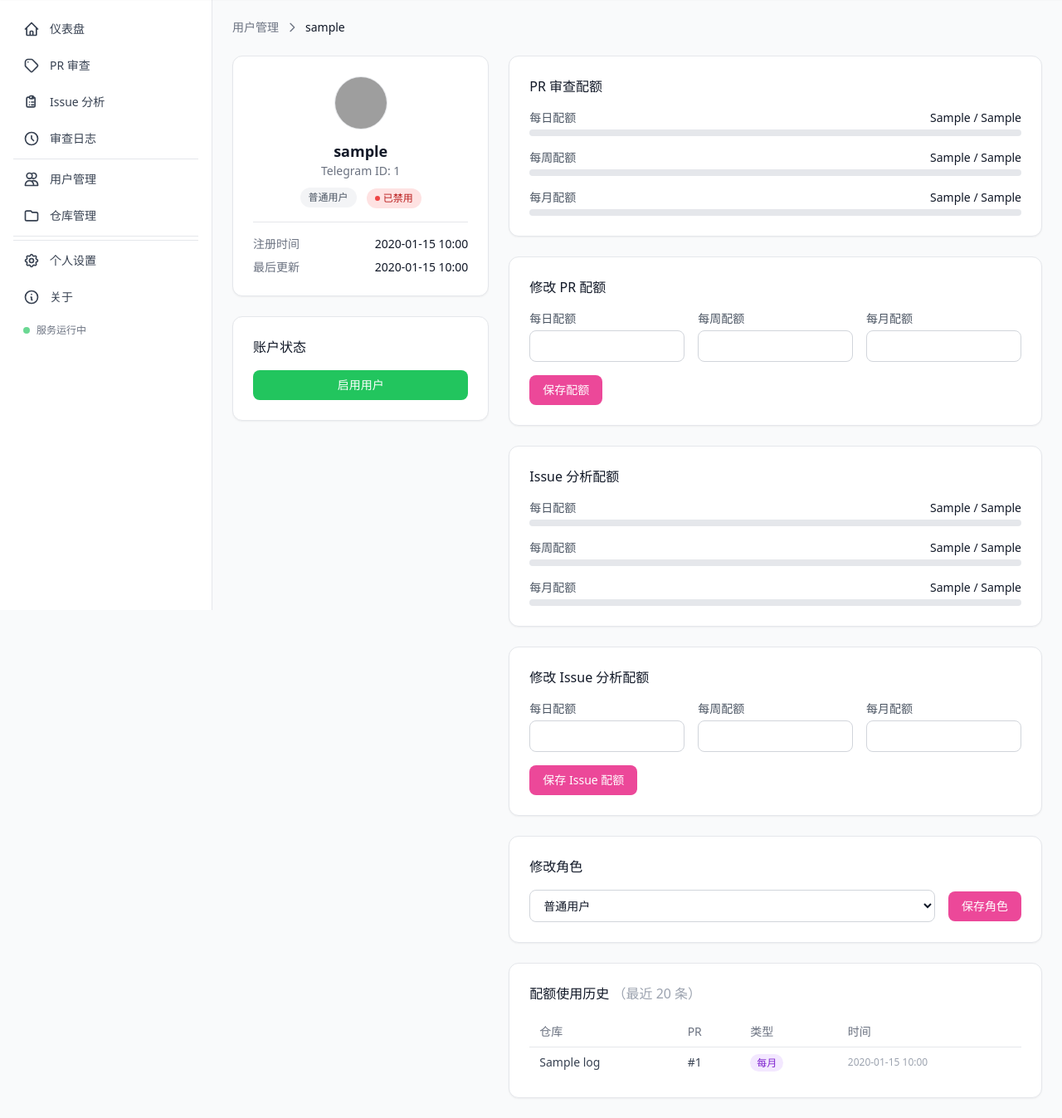
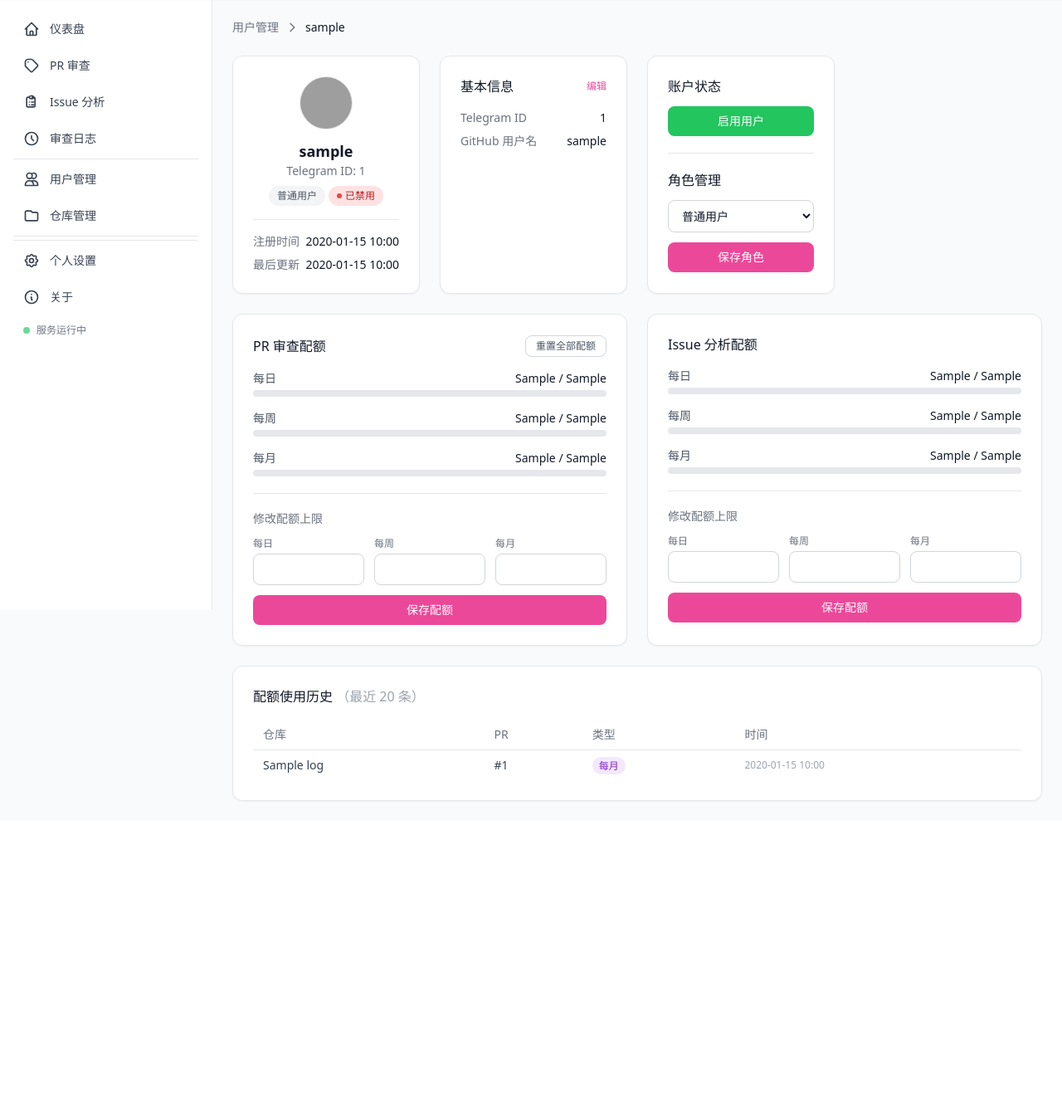
Before and after one commit to Sakura520222/Sakura-AI-Reviewer, a FastAPI app: template backend/webui/templates/user_detail.html in a window 1280 px wide. Shown: the part 65-1412 px from the top of the page at 83% size. After the commit the page ends 1031 px from the top, so only its background shows below. Run offline with FastAPI, Linux system fonts and the light colour scheme; the template is opened without the code that fills it: most values are stand-ins (such as "Sample title", 1, 10 or a date in 2020); parts of the project's set-up code (start-up, migrations or seed data) failed here and were passed over; some libraries are stand-ins or nearby versions; grey boxes are pictures that could not be loaded.

Commit message:
feat(webui): 新增用户删除、信息修改和配额重置功能
- 新增用户删除接口，仅超级管理员可操作，支持删除自身限制和操作日志记录
- 新增用户信息修改接口，支持更新 Telegram ID 和 GitHub 用户名，包含唯一性校验
- 新增用户配额重置接口，支持管理员重置用户各类配额使用量
- 优化用户详情页面布局，调整卡片排列和样式以支持新功能

```diff
--- a/backend/webui/templates/user_detail.html
+++ b/backend/webui/templates/user_detail.html
@@ -4,7 +4,7 @@
 
 {% block content %}
 <div class="space-y-6">
-    <!-- 面包屑 + 提示消息 -->
+    <!-- 面包屑 -->
     <div>
         <nav class="flex items-center gap-2 text-sm text-gray-500 dark:text-gray-400">
             <a href="/webui/users/" class="hover:text-pink-600 dark:hover:text-pink-400">用户管理</a>
@@ -13,10 +13,9 @@
         </nav>
     </div>
 
-    <div class="grid grid-cols-1 lg:grid-cols-3 gap-6">
-        <!-- 左侧：基本信息 -->
-        <div class="lg:col-span-1 space-y-6">
-            <!-- 用户信息卡片 -->
+    <!-- 第一行：用户信息 + 基本信息编辑 + 账户状态 + 角色管理 -->
+    <div class="grid grid-cols-1 md:grid-cols-2 xl:grid-cols-4 gap-6">
+        <!-- 用户头像卡片 -->
         <div class="bg-white dark:bg-gray-800 rounded-xl border border-gray-200 dark:border-gray-700 shadow-sm p-6">
             <div class="text-center">
                 {% if target_user.github_username %}
@@ -32,7 +31,7 @@
                 </div>
                 <h2 class="mt-3 text-lg font-bold">{{ target_user.github_username or '未设置' }}</h2>
                 <p class="text-sm text-gray-500 dark:text-gray-400">Telegram ID: {{ target_user.telegram_id }}</p>
-                    <div class="mt-2">
+                <div class="mt-2 flex flex-wrap items-center justify-center gap-1">
                     {% if target_user.role == 'super_admin' %}
                     <span class="inline-flex items-center px-2.5 py-1 rounded-full text-xs font-medium bg-purple-100 dark:bg-purple-900/30 text-purple-700 dark:text-purple-400">超级管理员</span>
                     {% elif target_user.role == 'admin' %}
@@ -41,17 +40,16 @@
                     <span class="inline-flex items-center px-2.5 py-1 rounded-full text-xs font-medium bg-gray-100 dark:bg-gray-700 text-gray-600 dark:text-gray-400">普通用户</span>
                     {% endif %}
                     {% if target_user.is_active %}
-                        <span class="inline-flex items-center gap-1 ml-2 px-2.5 py-1 rounded-full text-xs font-medium bg-green-100 dark:bg-green-900/30 text-green-700 dark:text-green-400">
+                    <span class="inline-flex items-center gap-1 px-2.5 py-1 rounded-full text-xs font-medium bg-green-100 dark:bg-green-900/30 text-green-700 dark:text-green-400">
                         <span class="w-1.5 h-1.5 bg-green-500 rounded-full"></span>活跃
                     </span>
                     {% else %}
-                        <span class="inline-flex items-center gap-1 ml-2 px-2.5 py-1 rounded-full text-xs font-medium bg-red-100 dark:bg-red-900/30 text-red-700 dark:text-red-400">
+                    <span class="inline-flex items-center gap-1 px-2.5 py-1 rounded-full text-xs font-medium bg-red-100 dark:bg-red-900/30 text-red-700 dark:text-red-400">
                         <span class="w-1.5 h-1.5 bg-red-500 rounded-full"></span>已禁用
                     </span>
                     {% endif %}
                 </div>
             </div>
-
             <div class="mt-4 pt-4 border-t border-gray-200 dark:border-gray-700 space-y-2 text-sm">
                 <div class="flex justify-between">
                     <span class="text-gray-500 dark:text-gray-400">注册时间</span>
@@ -64,9 +62,47 @@
             </div>
         </div>
 
-            <!-- 启用/禁用 -->
+        <!-- 基本信息编辑 -->
         <div class="bg-white dark:bg-gray-800 rounded-xl border border-gray-200 dark:border-gray-700 shadow-sm p-6">
-                <h3 class="text-base font-medium mb-4">账户状态</h3>
+            <div class="flex items-center justify-between mb-4">
+                <h3 class="text-base font-medium">基本信息</h3>
+                <button type="button" onclick="toggleEditInfo()" id="edit-info-toggle"
+                        class="text-xs text-pink-500 hover:text-pink-600 transition-colors">编辑</button>
+            </div>
+            <div id="info-display" class="space-y-2 text-sm">
+                <div class="flex justify-between">
+                    <span class="text-gray-500 dark:text-gray-400">Telegram ID</span>
+                    <span>{{ target_user.telegram_id }}</span>
+                </div>
+                <div class="flex justify-between">
+                    <span class="text-gray-500 dark:text-gray-400">GitHub 用户名</span>
+                    <span>{{ target_user.github_username or '未设置' }}</span>
+                </div>
+            </div>
+            <form id="info-edit-form" method="POST" action="/webui/users/{{ target_user.id }}/info" class="hidden space-y-3"
+                  data-confirm="确定要修改此用户的基本信息吗？">
+                <input type="hidden" name="csrf_token" value="{{ csrf_token }}">
+                <div>
+                    <label class="block text-xs font-medium text-gray-500 dark:text-gray-400 mb-1">Telegram ID</label>
+                    <input type="number" name="telegram_id" value="{{ target_user.telegram_id }}" min="1" required
+                           class="w-full px-3 py-2 rounded-lg border border-gray-300 dark:border-gray-600 bg-white dark:bg-gray-700 text-sm focus:ring-2 focus:ring-pink-500 focus:border-transparent outline-none">
+                </div>
+                <div>
+                    <label class="block text-xs font-medium text-gray-500 dark:text-gray-400 mb-1">GitHub 用户名</label>
+                    <input type="text" name="github_username" value="{{ target_user.github_username or '' }}" required
+                           class="w-full px-3 py-2 rounded-lg border border-gray-300 dark:border-gray-600 bg-white dark:bg-gray-700 text-sm focus:ring-2 focus:ring-pink-500 focus:border-transparent outline-none">
+                </div>
+                <div class="flex gap-2">
+                    <button type="submit" class="flex-1 px-4 py-2 bg-pink-500 text-white rounded-lg text-sm font-medium hover:bg-pink-600 transition-colors">保存</button>
+                    <button type="button" onclick="toggleEditInfo()" class="flex-1 px-4 py-2 bg-gray-200 dark:bg-gray-700 text-gray-700 dark:text-gray-300 rounded-lg text-sm font-medium hover:bg-gray-300 dark:hover:bg-gray-600 transition-colors">取消</button>
+                </div>
+            </form>
+        </div>
+
+        <!-- 账户状态 + 角色管理 -->
+        <div class="bg-white dark:bg-gray-800 rounded-xl border border-gray-200 dark:border-gray-700 shadow-sm p-6 space-y-5">
+            <div>
+                <h3 class="text-base font-medium mb-3">账户状态</h3>
                 <form method="POST" action="/webui/users/{{ target_user.id }}/toggle"
                       data-confirm="确定要{{ '禁用' if target_user.is_active else '启用' }}此用户吗？">
                     <input type="hidden" name="csrf_token" value="{{ csrf_token }}">
@@ -80,44 +116,84 @@
                     </button>
                 </form>
             </div>
+            <div class="border-t border-gray-200 dark:border-gray-700 pt-5">
+                <h3 class="text-base font-medium mb-3">角色管理</h3>
+                <form method="POST" action="/webui/users/{{ target_user.id }}/role"
+                      data-confirm="确定要修改此用户的角色吗？">
+                    <input type="hidden" name="csrf_token" value="{{ csrf_token }}">
+                    <select name="role" class="w-full px-3 py-2 rounded-lg border border-gray-300 dark:border-gray-600 bg-white dark:bg-gray-700 text-sm mb-3 focus:ring-2 focus:ring-pink-500 focus:border-transparent outline-none">
+                        <option value="user" {% if target_user.role == 'user' %}selected{% endif %}>普通用户</option>
+                        <option value="admin" {% if target_user.role == 'admin' %}selected{% endif %}>管理员</option>
+                        <option value="super_admin" {% if target_user.role == 'super_admin' %}selected{% endif %}>超级管理员</option>
+                    </select>
+                    <button type="submit" class="w-full px-4 py-2 bg-pink-500 text-white rounded-lg text-sm font-medium hover:bg-pink-600 transition-colors">
+                        保存角色
+                    </button>
+                </form>
+            </div>
         </div>
 
-        <!-- 右侧：配额和管理 -->
-        <div class="lg:col-span-2 space-y-6">
-            <!-- PR 审查配额使用情况 -->
+        <!-- 危险操作 -->
+        {% if current_user.role == 'super_admin' and target_user.id != current_user.user_id %}
+        <div class="bg-white dark:bg-gray-800 rounded-xl border border-red-200 dark:border-red-900/50 shadow-sm p-6">
+            <h3 class="text-base font-medium mb-2 text-red-600 dark:text-red-400">危险操作</h3>
+            <p class="text-xs text-gray-500 dark:text-gray-400 mb-4">删除后无法恢复，关联的订阅和使用记录将一并清除。</p>
+            <form method="POST" action="/webui/users/{{ target_user.id }}/delete"
+                  data-confirm="确定要永久删除用户 {{ target_user.github_username or target_user.telegram_id }} 吗？此操作不可撤销。">
+                <input type="hidden" name="csrf_token" value="{{ csrf_token }}">
+                <button type="submit" class="w-full px-4 py-2 bg-red-500 hover:bg-red-600 text-white rounded-lg text-sm font-medium transition-colors">
+                    删除用户
+                </button>
+            </form>
+        </div>
+        {% else %}
+        <div></div>
+        {% endif %}
+    </div>
+
+    <!-- 第二行：PR 配额 | Issue 配额 -->
+    <div class="grid grid-cols-1 lg:grid-cols-2 gap-6">
+        <!-- PR 审查配额 -->
         <div class="bg-white dark:bg-gray-800 rounded-xl border border-gray-200 dark:border-gray-700 shadow-sm p-6">
-                <h3 class="text-base font-medium mb-4">PR 审查配额</h3>
+            <div class="flex items-center justify-between mb-4">
+                <h3 class="text-base font-medium">PR 审查配额</h3>
+                <form method="POST" action="/webui/users/{{ target_user.id }}/reset-quota" class="inline"
+                      data-confirm="确定要重置 {{ target_user.github_username or target_user.telegram_id }} 的所有配额使用量吗？">
+                    <input type="hidden" name="csrf_token" value="{{ csrf_token }}">
+                    <button type="submit" class="text-xs px-3 py-1 rounded-lg border border-gray-300 dark:border-gray-600 text-gray-600 dark:text-gray-400 hover:text-pink-600 dark:hover:text-pink-400 hover:border-pink-300 dark:hover:border-pink-700 transition-colors">
+                        重置全部配额
+                    </button>
+                </form>
+            </div>
+            <!-- 配额进度 -->
             <div class="space-y-4">
-                    <!-- 每日配额 -->
                 {% set daily_pct = percentage(target_user.daily_used, target_user.daily_quota) %}
                 {% set daily_bar_color = 'bg-red-500' if daily_pct >= 90 else ('bg-yellow-500' if daily_pct >= 70 else 'bg-pink-500') %}
                 <div>
                     <div class="flex justify-between text-sm mb-1">
-                            <span class="text-gray-600 dark:text-gray-300">每日配额</span>
+                        <span class="text-gray-600 dark:text-gray-300">每日</span>
                         <span class="font-medium">{{ target_user.daily_used }} / {{ target_user.daily_quota }}</span>
                     </div>
                     <div class="w-full bg-gray-200 dark:bg-gray-700 rounded-full h-2">
                         <div class="h-2 rounded-full transition-all {{ daily_bar_color }}" style="width:{{ daily_pct }}%"></div>
                     </div>
                 </div>
-                    <!-- 每周配额 -->
                 {% set weekly_pct = percentage(target_user.weekly_used, target_user.weekly_quota) %}
                 {% set weekly_bar_color = 'bg-red-500' if weekly_pct >= 90 else ('bg-yellow-500' if weekly_pct >= 70 else 'bg-pink-500') %}
                 <div>
                     <div class="flex justify-between text-sm mb-1">
-                            <span class="text-gray-600 dark:text-gray-300">每周配额</span>
+                        <span class="text-gray-600 dark:text-gray-300">每周</span>
                         <span class="font-medium">{{ target_user.weekly_used }} / {{ target_user.weekly_quota }}</span>
                     </div>
                     <div class="w-full bg-gray-200 dark:bg-gray-700 rounded-full h-2">
                         <div class="h-2 rounded-full transition-all {{ weekly_bar_color }}" style="width:{{ weekly_pct }}%"></div>
                     </div>
                 </div>
-                    <!-- 每月配额 -->
                 {% set monthly_pct = percentage(target_user.monthly_used, target_user.monthly_quota) %}
                 {% set monthly_bar_color = 'bg-red-500' if monthly_pct >= 90 else ('bg-yellow-500' if monthly_pct >= 70 else 'bg-pink-500') %}
                 <div>
                     <div class="flex justify-between text-sm mb-1">
-                            <span class="text-gray-600 dark:text-gray-300">每月配额</span>
+                        <span class="text-gray-600 dark:text-gray-300">每月</span>
                         <span class="font-medium">{{ target_user.monthly_used }} / {{ target_user.monthly_quota }}</span>
                     </div>
                     <div class="w-full bg-gray-200 dark:bg-gray-700 rounded-full h-2">
@@ -125,46 +201,46 @@
                     </div>
                 </div>
             </div>
-            </div>
-
             <!-- 修改配额 -->
-            <div class="bg-white dark:bg-gray-800 rounded-xl border border-gray-200 dark:border-gray-700 shadow-sm p-6">
-                <h3 class="text-base font-medium mb-4">修改 PR 配额</h3>
+            <div class="mt-5 pt-5 border-t border-gray-200 dark:border-gray-700">
+                <h4 class="text-sm font-medium text-gray-500 dark:text-gray-400 mb-3">修改配额上限</h4>
                 <form method="POST" action="/webui/users/{{ target_user.id }}/quota"
                       data-confirm="确定要修改此用户的配额吗？">
                     <input type="hidden" name="csrf_token" value="{{ csrf_token }}">
-                    <div class="grid grid-cols-3 gap-4">
+                    <div class="grid grid-cols-3 gap-3">
                         <div>
-                            <label class="block text-sm font-medium text-gray-600 dark:text-gray-300 mb-1">每日配额</label>
+                            <label class="block text-xs text-gray-500 dark:text-gray-400 mb-1">每日</label>
                             <input type="number" name="daily_quota" value="{{ target_user.daily_quota }}" min="0"
                                    class="w-full px-3 py-2 rounded-lg border border-gray-300 dark:border-gray-600 bg-white dark:bg-gray-700 text-sm focus:ring-2 focus:ring-pink-500 focus:border-transparent outline-none">
                         </div>
                         <div>
-                            <label class="block text-sm font-medium text-gray-600 dark:text-gray-300 mb-1">每周配额</label>
+                            <label class="block text-xs text-gray-500 dark:text-gray-400 mb-1">每周</label>
                             <input type="number" name="weekly_quota" value="{{ target_user.weekly_quota }}" min="0"
                                    class="w-full px-3 py-2 rounded-lg border border-gray-300 dark:border-gray-600 bg-white dark:bg-gray-700 text-sm focus:ring-2 focus:ring-pink-500 focus:border-transparent outline-none">
                         </div>
                         <div>
-                            <label class="block text-sm font-medium text-gray-600 dark:text-gray-300 mb-1">每月配额</label>
+                            <label class="block text-xs text-gray-500 dark:text-gray-400 mb-1">每月</label>
                             <input type="number" name="monthly_quota" value="{{ target_user.monthly_quota }}" min="0"
                                    class="w-full px-3 py-2 rounded-lg border border-gray-300 dark:border-gray-600 bg-white dark:bg-gray-700 text-sm focus:ring-2 focus:ring-pink-500 focus:border-transparent outline-none">
                         </div>
                     </div>
-                    <button type="submit" class="mt-4 px-4 py-2 bg-pink-500 text-white rounded-lg text-sm font-medium hover:bg-pink-600 transition-colors">
+                    <button type="submit" class="mt-3 w-full px-4 py-2 bg-pink-500 text-white rounded-lg text-sm font-medium hover:bg-pink-600 transition-colors">
                         保存配额
                     </button>
                 </form>
             </div>
+        </div>
 
-            <!-- Issue 分析配额使用情况 -->
+        <!-- Issue 分析配额 -->
         <div class="bg-white dark:bg-gray-800 rounded-xl border border-gray-200 dark:border-gray-700 shadow-sm p-6">
             <h3 class="text-base font-medium mb-4">Issue 分析配额</h3>
+            <!-- 配额进度 -->
             <div class="space-y-4">
                 {% set i_daily_pct = percentage(target_user.issue_daily_used, target_user.issue_daily_quota) %}
                 {% set i_daily_bar_color = 'bg-red-500' if i_daily_pct >= 90 else ('bg-yellow-500' if i_daily_pct >= 70 else 'bg-blue-500') %}
                 <div>
                     <div class="flex justify-between text-sm mb-1">
-                            <span class="text-gray-600 dark:text-gray-300">每日配额</span>
+                        <span class="text-gray-600 dark:text-gray-300">每日</span>
                         <span class="font-medium">{{ target_user.issue_daily_used }} / {{ target_user.issue_daily_quota }}</span>
                     </div>
                     <div class="w-full bg-gray-200 dark:bg-gray-700 rounded-full h-2">
@@ -175,7 +251,7 @@
                 {% set i_weekly_bar_color = 'bg-red-500' if i_weekly_pct >= 90 else ('bg-yellow-500' if i_weekly_pct >= 70 else 'bg-blue-500') %}
                 <div>
                     <div class="flex justify-between text-sm mb-1">
-                            <span class="text-gray-600 dark:text-gray-300">每周配额</span>
+                        <span class="text-gray-600 dark:text-gray-300">每周</span>
                         <span class="font-medium">{{ target_user.issue_weekly_used }} / {{ target_user.issue_weekly_quota }}</span>
                     </div>
                     <div class="w-full bg-gray-200 dark:bg-gray-700 rounded-full h-2">
@@ -186,7 +262,7 @@
                 {% set i_monthly_bar_color = 'bg-red-500' if i_monthly_pct >= 90 else ('bg-yellow-500' if i_monthly_pct >= 70 else 'bg-blue-500') %}
                 <div>
                     <div class="flex justify-between text-sm mb-1">
-                            <span class="text-gray-600 dark:text-gray-300">每月配额</span>
+                        <span class="text-gray-600 dark:text-gray-300">每月</span>
                         <span class="font-medium">{{ target_user.issue_monthly_used }} / {{ target_user.issue_monthly_quota }}</span>
                     </div>
                     <div class="w-full bg-gray-200 dark:bg-gray-700 rounded-full h-2">
@@ -194,52 +270,35 @@
                     </div>
                 </div>
             </div>
-            </div>
-
-            <!-- 修改 Issue 配额 -->
-            <div class="bg-white dark:bg-gray-800 rounded-xl border border-gray-200 dark:border-gray-700 shadow-sm p-6">
-                <h3 class="text-base font-medium mb-4">修改 Issue 分析配额</h3>
+            <!-- 修改配额 -->
+            <div class="mt-5 pt-5 border-t border-gray-200 dark:border-gray-700">
+                <h4 class="text-sm font-medium text-gray-500 dark:text-gray-400 mb-3">修改配额上限</h4>
                 <form method="POST" action="/webui/users/{{ target_user.id }}/issue-quota"
                       data-confirm="确定要修改此用户的 Issue 配额吗？">
                     <input type="hidden" name="csrf_token" value="{{ csrf_token }}">
-                    <div class="grid grid-cols-3 gap-4">
+                    <div class="grid grid-cols-3 gap-3">
                         <div>
-                            <label class="block text-sm font-medium text-gray-600 dark:text-gray-300 mb-1">每日配额</label>
+                            <label class="block text-xs text-gray-500 dark:text-gray-400 mb-1">每日</label>
                             <input type="number" name="issue_daily_quota" value="{{ target_user.issue_daily_quota }}" min="0"
                                    class="w-full px-3 py-2 rounded-lg border border-gray-300 dark:border-gray-600 bg-white dark:bg-gray-700 text-sm focus:ring-2 focus:ring-pink-500 focus:border-transparent outline-none">
                         </div>
                         <div>
-                            <label class="block text-sm font-medium text-gray-600 dark:text-gray-300 mb-1">每周配额</label>
+                            <label class="block text-xs text-gray-500 dark:text-gray-400 mb-1">每周</label>
                             <input type="number" name="issue_weekly_quota" value="{{ target_user.issue_weekly_quota }}" min="0"
                                    class="w-full px-3 py-2 rounded-lg border border-gray-300 dark:border-gray-600 bg-white dark:bg-gray-700 text-sm focus:ring-2 focus:ring-pink-500 focus:border-transparent outline-none">
                         </div>
                         <div>
-                            <label class="block text-sm font-medium text-gray-600 dark:text-gray-300 mb-1">每月配额</label>
+                            <label class="block text-xs text-gray-500 dark:text-gray-400 mb-1">每月</label>
                             <input type="number" name="issue_monthly_quota" value="{{ target_user.issue_monthly_quota }}" min="0"
                                    class="w-full px-3 py-2 rounded-lg border border-gray-300 dark:border-gray-600 bg-white dark:bg-gray-700 text-sm focus:ring-2 focus:ring-pink-500 focus:border-transparent outline-none">
                         </div>
                     </div>
-                    <button type="submit" class="mt-4 px-4 py-2 bg-pink-500 text-white rounded-lg text-sm font-medium hover:bg-pink-600 transition-colors">
-                        保存 Issue 配额
+                    <button type="submit" class="mt-3 w-full px-4 py-2 bg-pink-500 text-white rounded-lg text-sm font-medium hover:bg-pink-600 transition-colors">
+                        保存配额
                     </button>
                 </form>
             </div>
-
-            <!-- 修改角色 -->
-            <div class="bg-white dark:bg-gray-800 rounded-xl border border-gray-200 dark:border-gray-700 shadow-sm p-6">
-                <h3 class="text-base font-medium mb-4">修改角色</h3>
-                <form method="POST" action="/webui/users/{{ target_user.id }}/role" class="flex items-center gap-4"
-                      data-confirm="确定要修改此用户的角色吗？" data-confirm-warning="角色变更将影响用户权限">
-                    <input type="hidden" name="csrf_token" value="{{ csrf_token }}">
-                    <select name="role" class="flex-1 px-3 py-2 rounded-lg border border-gray-300 dark:border-gray-600 bg-white dark:bg-gray-700 text-sm focus:ring-2 focus:ring-pink-500 focus:border-transparent outline-none">
-                        <option value="user" {% if target_user.role == 'user' %}selected{% endif %}>普通用户</option>
-                        <option value="admin" {% if target_user.role == 'admin' %}selected{% endif %}>管理员</option>
-                        <option value="super_admin" {% if target_user.role == 'super_admin' %}selected{% endif %}>超级管理员</option>
-                    </select>
-                    <button type="submit" class="px-4 py-2 bg-pink-500 text-white rounded-lg text-sm font-medium hover:bg-pink-600 transition-colors">
-                        保存角色
-                    </button>
-                </form>
+        </div>
     </div>
 
     <!-- 配额使用历史 -->
@@ -279,6 +338,14 @@
     </div>
     {% endif %}
 </div>
-    </div>
-</div>
 {% endblock %}
+
+{% block extra_scripts %}
+{{ super() }}
+<script>
+function toggleEditInfo() {
+    document.getElementById('info-display').classList.toggle('hidden');
+    document.getElementById('info-edit-form').classList.toggle('hidden');
+}
+</script>
+{% endblock %}
```
Also changed, not shown: backend/webui/routes/users.py (+135 -0 lines). Lines whose indentation alone changed are shown as unchanged.
